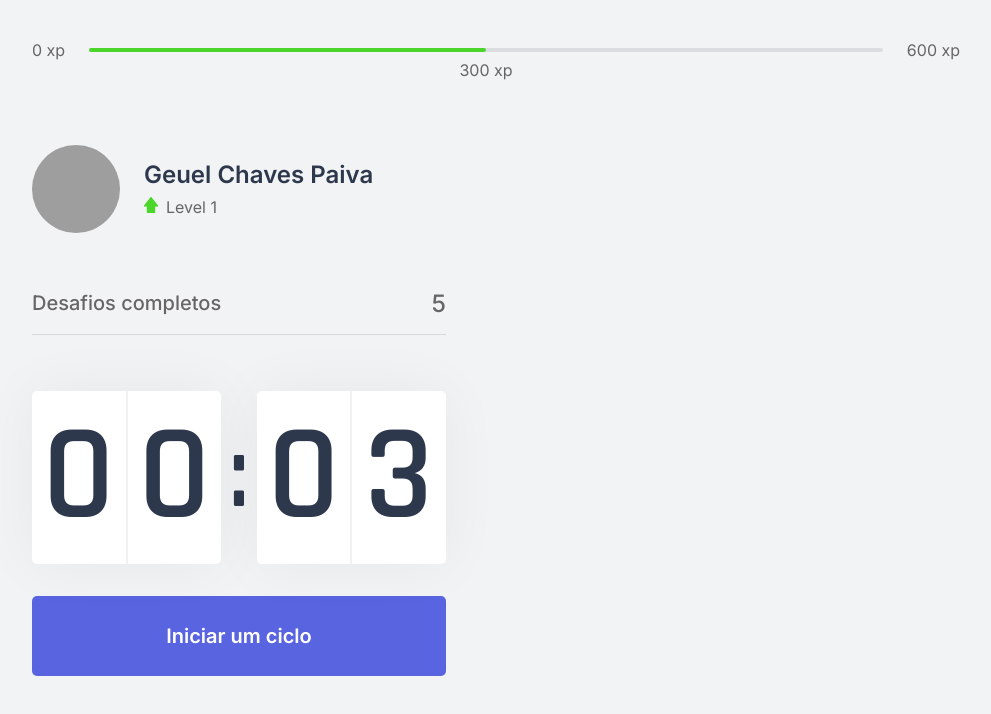
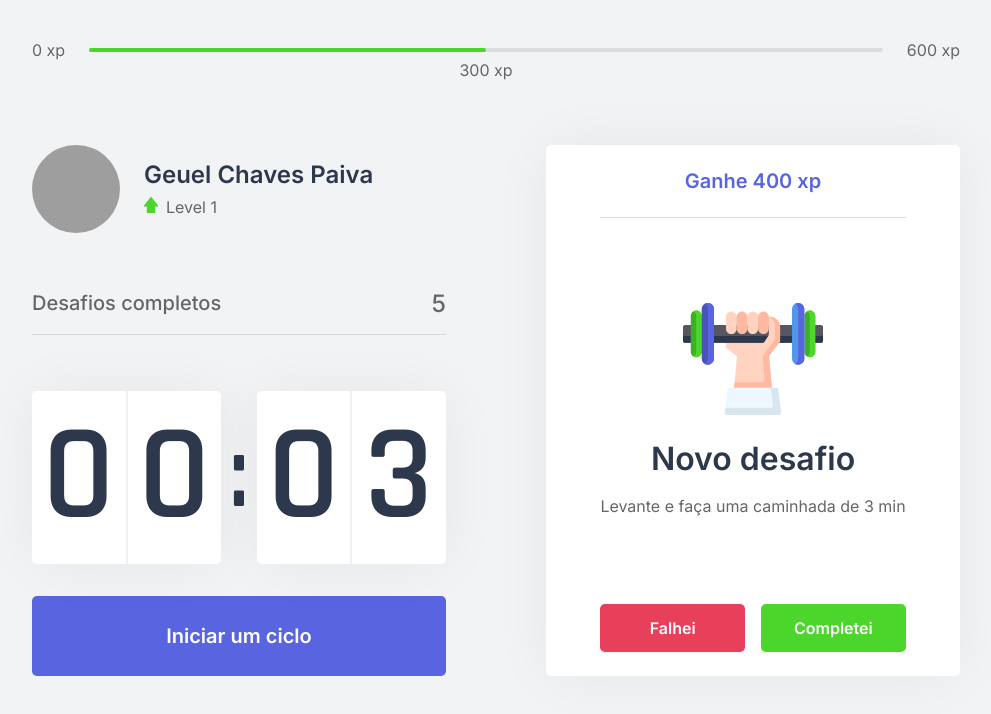
Before and after one commit to Geuel/moveit, a Next.js app: page / in a window 1280 px wide. Shown: the top 714 px of the page, without its empty margins (144-1135 px from the left). Built offline with nearby package versions, Linux system fonts and the light colour scheme; grey boxes are pictures that could not be loaded.

Commit message:
Challenge component

```diff
--- /dev/null
+++ b/src/components/ChallengeBox.tsx
@@ -0,0 +1,43 @@
+import styles from '../styles/components/ChallengeBox.module.css'
+
+export function ChallengeBox() {
+  const hasActiveChallenge = true;
+
+  return (
+    <div className={styles.challengeBoxContainer}>
+      { hasActiveChallenge ? (
+        <div className={styles.challengeActive}>
+          <header>Ganhe 400 xp</header>
+          <main>
+            <img src="icons/body.svg"/>
+            <strong>Novo desafio</strong>
+            <p>Levante e faça uma caminhada de 3 min</p>
+          </main>
+          <footer>
+            <button
+              type="button"
+              className={styles.challengeFailButton}
+              // onClick={}
+            >
+              Falhei
+            </button>
+            <button
+              type="button"
+              className={styles.challengeSucceededButton}
+              // onClick={}
+            >
+              Completei</button>
+          </footer>
+        </div>
+      ) : (
+        <div className={styles.challengeNotActive}>
+          <strong>Finalize um ciclo para receber um desafio</strong>
+          <p>
+            <img src="icons/level-up.svg" alt="level up"/>
+            Avance de level completando os desafios.
+          </p>
+        </div>
+      ) }
+    </div>
+  )
+}
--- a/src/pages/index.tsx
+++ b/src/pages/index.tsx
@@ -4,6 +4,7 @@
 import { Profile } from "../components/Profile";
 import styles from '../styles/pages/Home.module.css'
 import Head from 'next/head';
+import { ChallengeBox } from "../components/ChallengeBox";
 
 export default function Home() {
   return (
@@ -21,7 +22,7 @@
           <Countdown />
         </div>
         <div>
-
+          <ChallengeBox />
         </div>
       </section>
     </div>
--- /dev/null
+++ b/src/styles/components/ChallengeBox.module.css
@@ -0,0 +1,104 @@
+.challengeBoxContainer {
+  height: 100%;
+  background: var(--white);
+  border-radius: 5px;
+  box-shadow: 0 0 60px rgba(0, 0, 0, 0.05);
+  padding: 1.5rem 2rem;
+
+  display: flex;
+  flex-direction: column;
+  align-items: center;
+  justify-content: center;
+
+  text-align: center;
+}
+
+.challengeNotActive {
+  display: flex;
+  flex-direction: column;
+  align-items: center;
+}
+
+.challengeNotActive strong {
+  font-size: 1.5rem;
+  font-weight: 500;
+  line-height: 1.4;
+}
+
+.challengeNotActive p {
+  display: flex;
+  flex-direction: column;
+  align-items: center;
+  line-height: 1.4;
+  max-width: 70%;
+  margin-top: 3rem;
+}
+
+.challengeNotActive p img {
+  margin-bottom: 1rem;
+}
+
+.challengeActive {
+  height: 100%;
+  display: flex;
+  flex-direction: column;
+}
+
+.challengeActive header {
+  color: var(--blue);
+  font-weight: 600;
+  font-size: 1.25rem;
+  padding: 0 2rem 1.5rem;
+  border-bottom: 1px solid var(--gray-line);
+}
+
+.challengeActive main {
+  flex: 1;
+  display: flex;
+  flex-direction: column;
+  align-items: center;
+  justify-content: center;
+}
+
+.challengeActive main strong {
+  font-size: 2rem;
+  font-weight: 600;
+  color: var(--title);
+  margin: 1.5rem 0 1rem;
+}
+
+.challengeActive main p {
+  line-height: 1.5;
+}
+
+.challengeActive footer {
+  display: grid;
+  grid-template-columns: repeat(2, 1fr);
+  gap: 1rem;
+}
+
+.challengeActive footer button {
+  height: 3rem;
+  display: flex;
+  align-items: center;
+  justify-content: center;
+  border: 0;
+  border-radius: 5px;
+  color: var(--white);
+  font-size: 1rem;
+  font-weight: 600;
+
+  transition: filter 0.2s;
+}
+
+.challengeActive footer button.challengeFailButton {
+  background: var(--red);
+}
+
+.challengeActive footer button.challengeSucceededButton {
+  background: var(--green);
+}
+
+.challengeActive footer button:hover {
+  filter: brightness(0.9);
+}
```
